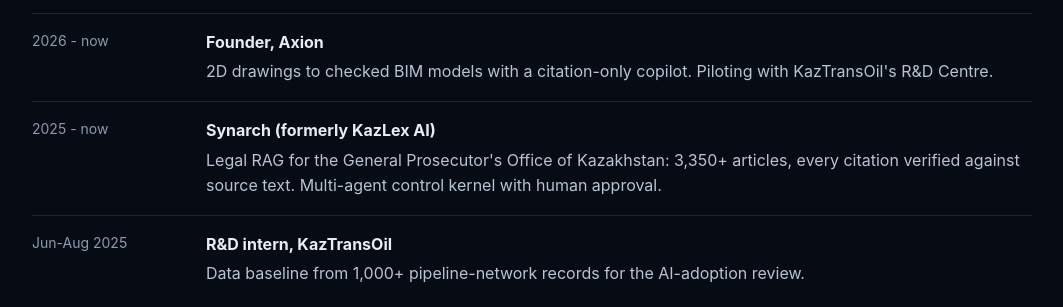
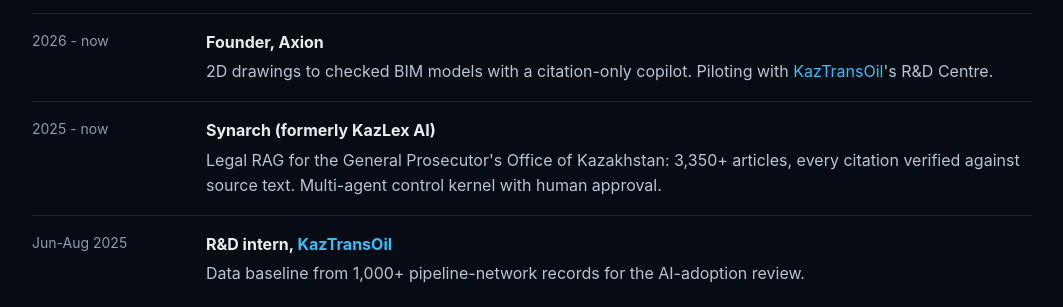
Before and after one commit to AyanbergenSaduakassov07/AyanbergenSaduakassov07.github.io, a plain HTML site: page index.html in a window 1280 px wide. Shown: the part 1182-1489 px from the top of the page, without its empty margins (108-1171 px from the left). Drawn offline with Linux system fonts and the light colour scheme.

Commit message:
docs: link KazTransOil

```diff
--- a/index.html
+++ b/index.html
@@ -62,9 +62,9 @@ footer{padding:40px 0;color:var(--mut);font-size:14px;border-top:1px solid var(-
 <section><h2>Work</h2>
 <div class="job"><time>Jul-Sep 2026</time><div><b>AI Engineering Intern, KazMunayGas</b><p>Text-to-SQL platform on the live data warehouse for the Management Board and Board of Directors: the model picks from a hand-written semantic layer and fixed code builds every query. AI audit platform for IT budgets across a 64-company group.</p></div></div>
 <div class="job"><time>Nov 2025 - now</time><div><b>Independent AI and software engineer</b><p>Production software for energy, construction and healthcare clients. RAG agents and OCR-to-CRM/ERP automation that cut manual document processing 60%.</p></div></div>
-<div class="job"><time>2026 - now</time><div><b>Founder, Axion</b><p>2D drawings to checked BIM models with a citation-only copilot. Piloting with KazTransOil's R&amp;D Centre.</p></div></div>
+<div class="job"><time>2026 - now</time><div><b>Founder, Axion</b><p>2D drawings to checked BIM models with a citation-only copilot. Piloting with <a href="https://kaztransoil.kz">KazTransOil</a>'s R&amp;D Centre.</p></div></div>
 <div class="job"><time>2025 - now</time><div><b>Synarch (formerly KazLex AI)</b><p>Legal RAG for the General Prosecutor's Office of Kazakhstan: 3,350+ articles, every citation verified against source text. Multi-agent control kernel with human approval.</p></div></div>
-<div class="job"><time>Jun-Aug 2025</time><div><b>R&amp;D intern, KazTransOil</b><p>Data baseline from 1,000+ pipeline-network records for the AI-adoption review.</p></div></div></section>
+<div class="job"><time>Jun-Aug 2025</time><div><b>R&amp;D intern, <a href="https://kaztransoil.kz">KazTransOil</a></b><p>Data baseline from 1,000+ pipeline-network records for the AI-adoption review.</p></div></div></section>
 
 <section><h2>Open source</h2>
 <div class="shots"><img src="assets/semantic.jpg" alt="semantic-layer-dashboard" loading="lazy"><img src="assets/qazsupply.jpg" alt="qazsupply-procurement-os" loading="lazy"><img src="assets/roi.jpg" alt="agent-roi-calculator" loading="lazy"><img src="assets/budget.jpg" alt="budget-audit-assistant" loading="lazy"></div>
```
